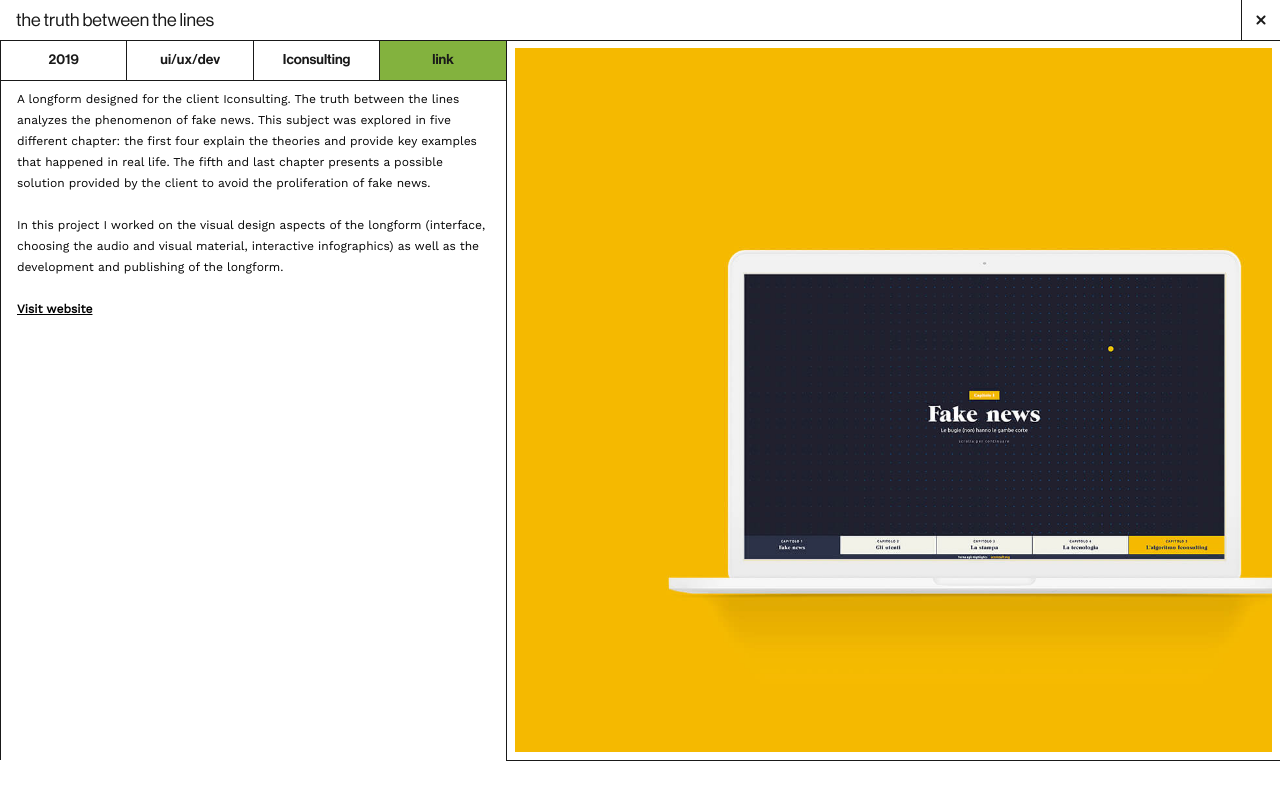
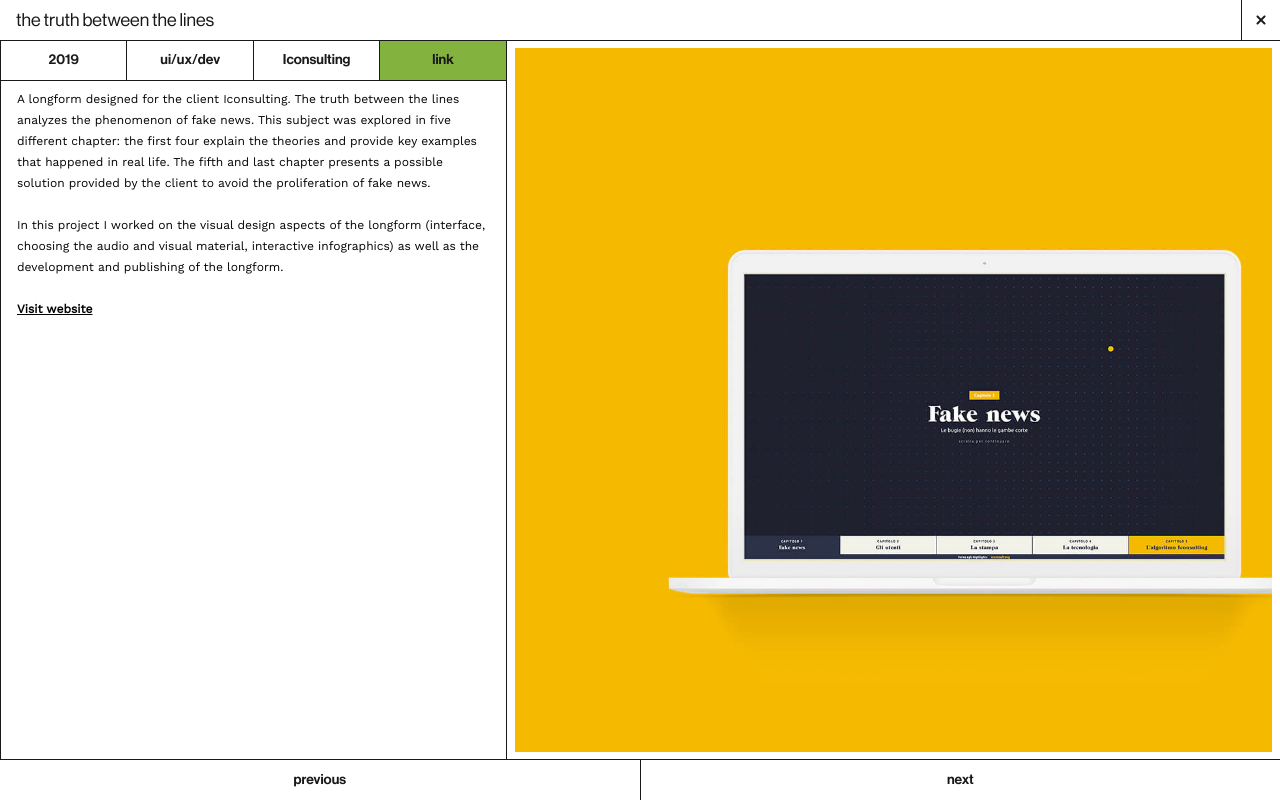
Before and after one commit to themontegreen/portfolio, a Vue app: page /project-1 in a window 1280 px wide. Built offline with nearby package versions, Linux system fonts and the light colour scheme.

Commit message:
previous project button

```diff
--- /dev/null
+++ b/src/components/ProjectBottomBar.vue
@@ -0,0 +1,57 @@
+<template>
+  <div class="project-bottom-bar">
+    <div class="buttons">
+      <div class="button" @click="previousProject" v-text="'previous'"/>
+      <div class="button" @click="nextProject" v-text="'next'"/>
+    </div>
+  </div>
+</template>
+
+<script>
+export default {
+  name: "ProjectBottomBar",
+  methods: {
+    previousProject() {
+      this.$emit('goToPrevious', 'goToPrevious')
+    },
+    nextProject() {
+      this.$emit('goToNext', 'goToNext')
+    }
+  }
+}
+</script>
+
+<style lang="scss" scoped>
+@import './src/assets/scss/colors.scss';
+@import './src/assets/scss/fonts.scss';
+.project-bottom-bar{
+  position: fixed;
+  bottom: 0px;
+  width: 100%;
+  height: 40px;
+  border-top: 1px solid $true-black;
+  background-color: white;
+  z-index: 9999;
+  .buttons{
+    display: flex;
+    height: 100%;
+    flex-direction: row;
+    align-content: space-between;
+    .button{
+      width: 100%;
+      display: flex;
+      justify-content: center;
+      align-items: center;
+      cursor: pointer;
+      @include title-small;
+      &:first-child{
+        border-right: 1px solid $true-black;;
+      }
+      &:hover{
+        background-color: $true-black;
+        color: $true-white;
+      }
+    }
+  }
+}
+</style>
--- a/src/components/ProjectShowcase.vue
+++ b/src/components/ProjectShowcase.vue
@@ -15,7 +15,6 @@ export default {
     }
   },
   mounted(){
-    console.log(this.media)
   },
   methods:{
   }
--- a/src/components/ScrollableArea.vue
+++ b/src/components/ScrollableArea.vue
@@ -26,7 +26,7 @@ export default {
       projects: Array
     }
   },
-  components: {
+  computed: {
   },
   mounted(){
     this.projects = this.$content[this.$lang].projects
--- a/src/views/ProjectView.vue
+++ b/src/views/ProjectView.vue
@@ -22,12 +22,14 @@
         </div>
       </div>
     </div>
+    <ProjectBottomBar v-on:goToPrevious="previousProject" v-on:goToNext="nextProject"/>
   </div>
 </template>
 
 <script>
 import ProjectTopBar from '../components/ProjectTopBar.vue'
 import ProjectShowcase from '../components/ProjectShowcase.vue'
+import ProjectBottomBar from '../components/ProjectBottomBar.vue'
 export default {
   data(){
     return{
@@ -42,7 +44,21 @@ export default {
   },
   components: {
     ProjectTopBar,
-    ProjectShowcase
+    ProjectShowcase,
+    ProjectBottomBar
+  },
+  watch:{
+    $route (to, from){
+      if( to.name == 'project' ){
+        this.id = this.$content[this.$lang].projects.find(({ n }) => n === parseInt(this.$route.params.id)).id
+        this.title = this.$content[this.$lang].projects.find(({ n }) => n === parseInt(this.$route.params.id)).title
+        this.year = this.$content[this.$lang].projects.find(({ n }) => n === parseInt(this.$route.params.id)).year
+        this.categories = this.$content[this.$lang].projects.find(({ n }) => n === parseInt(this.$route.params.id)).categories
+        this.subject = this.$content[this.$lang].projects.find(({ n }) => n === parseInt(this.$route.params.id)).subject
+        this.paragraph = this.$content[this.$lang].projects.find(({ n }) => n === parseInt(this.$route.params.id)).description
+        this.media = this.$content[this.$lang].projects.find(({ n }) => n === parseInt(this.$route.params.id)).media
+      }
+    }
   },
   created(){
     this.id = this.$content[this.$lang].projects.find(({ n }) => n === parseInt(this.$route.params.id)).id
@@ -52,6 +68,19 @@ export default {
     this.subject = this.$content[this.$lang].projects.find(({ n }) => n === parseInt(this.$route.params.id)).subject
     this.paragraph = this.$content[this.$lang].projects.find(({ n }) => n === parseInt(this.$route.params.id)).description
     this.media = this.$content[this.$lang].projects.find(({ n }) => n === parseInt(this.$route.params.id)).media
+  },
+  methods: {
+    previousProject(){
+      if( this.$content[this.$lang].projects.findIndex(({ n }) => n === parseInt(this.$route.params.id)) > 0 ){
+        this.$router.push({ name: 'project', params: { id: this.$content[this.$lang].projects[(this.$content[this.$lang].projects.findIndex(({ n }) => n === parseInt(this.$route.params.id)) - 1)].n } })
+      }
+      else{
+        this.$router.push({ name: 'project', params: { id: this.$content[this.$lang].projects[ this.$content[this.$lang].projects.length - 1 ].n } })
+      }
+    },
+    nextProject(){
+      console.log('next project')
+    }
   }
 }
 </script>
```
